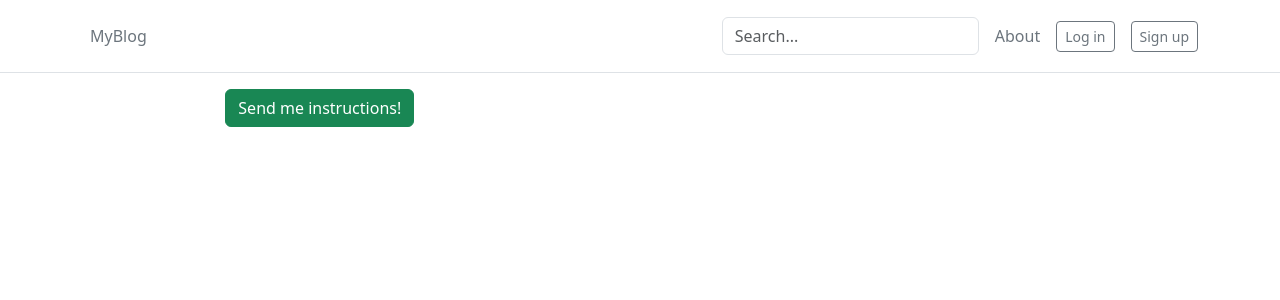
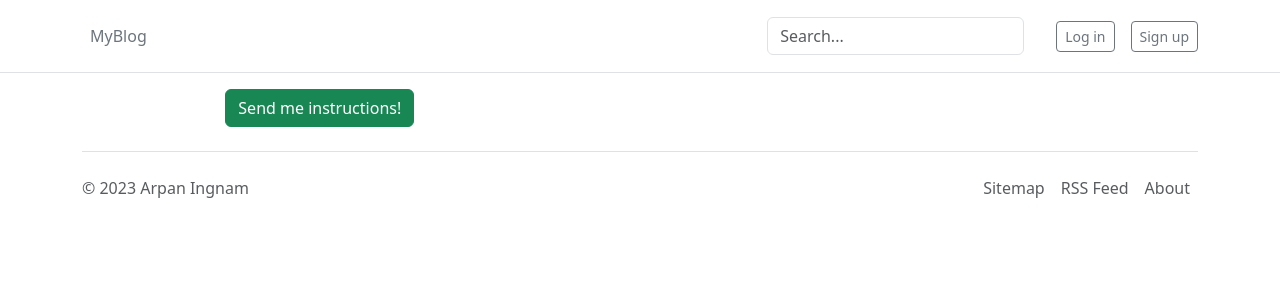
Before and after one commit to ArpanIng/myblog, a Django app: template accounts/templates/accounts/password_reset_form.html in a window 1280 px wide. Shown: the top 300 px of the page. Run offline with Django 4.2, Linux system fonts and the light colour scheme; the template is opened without the code that fills it, so the values that code supplies are empty; some libraries are stand-ins or nearby versions.

Commit message:
Added page footer

```diff
--- a/config/urls.py
+++ b/config/urls.py
@@ -4,7 +4,7 @@ from django.contrib import admin
 from django.contrib.sitemaps.views import sitemap
 from django.urls import path, include
 
-from blogs.views import post_list_view, about_view
+from blogs.views import post_list_view, AboutView
 from blogs.feeds import PostsFeeds, AtomSiteNewsFeed
 from blogs.sitemaps import PostSitemap
 
@@ -18,7 +18,7 @@ context = {
 
 urlpatterns = [
     path("", post_list_view, name="post_list"),
-    path("about/", about_view, name="about"),
+    path("about/", AboutView.as_view(), name="about"),
     path("admin/", admin.site.urls),
     path("account/", include("accounts.urls", namespace="accounts")),
     path("blog/", include("blogs.urls")),
--- a/templates/base.html
+++ b/templates/base.html
@@ -58,6 +58,8 @@
       {% block content %}{% endblock content %}
     </main>
 
+    {% include 'footer.html' %}
+
     <script
       src="/docs/5.3/dist/js/bootstrap.bundle.min.js"
       integrity="sha384-ENjdO4Dr2bkBIFxQpeoTz1HIcje39Wm4jDKdf19U8gI4ddQ3GYNS7NTKfAdVQSZe"
--- /dev/null
+++ b/templates/footer.html
@@ -0,0 +1,31 @@
+<div class="container">
+  <footer
+    class="d-flex flex-wrap justify-content-between align-items-center py-3 my-4 border-top"
+  >
+    <p class="col-md-4 mb-0 text-body-secondary">
+      &copy; {% now "Y" %} Arpan Ingnam
+    </p>
+
+    <ul class="nav col-md-4 justify-content-end">
+      <li class="nav-item">
+        <a
+          href="{% url 'django.contrib.sitemaps.views.sitemap' %}"
+          class="nav-link px-2 text-body-secondary"
+          >Sitemap
+        </a>
+      </li>
+      <li class="nav-item">
+        <a
+          href="{% url 'post_feed' %}"
+          class="nav-link px-2 text-body-secondary"
+          >RSS Feed
+        </a>
+      </li>
+      <li class="nav-item">
+        <a href="{% url 'about' %}" class="nav-link px-2 text-body-secondary">
+          About
+        </a>
+      </li>
+    </ul>
+  </footer>
+</div>
--- a/templates/header.html
+++ b/templates/header.html
@@ -51,9 +51,6 @@
         </ul>
       </div>
       {% else %}
-      <a class="link-secondary text-decoration-none hover:text-primary" href="{% url 'about' %}">
-        About
-      </a>
       <a class="ms-3 btn btn-sm btn-outline-secondary" href="{% url 'accounts:login' %}" >
         Log in
       </a>
```
